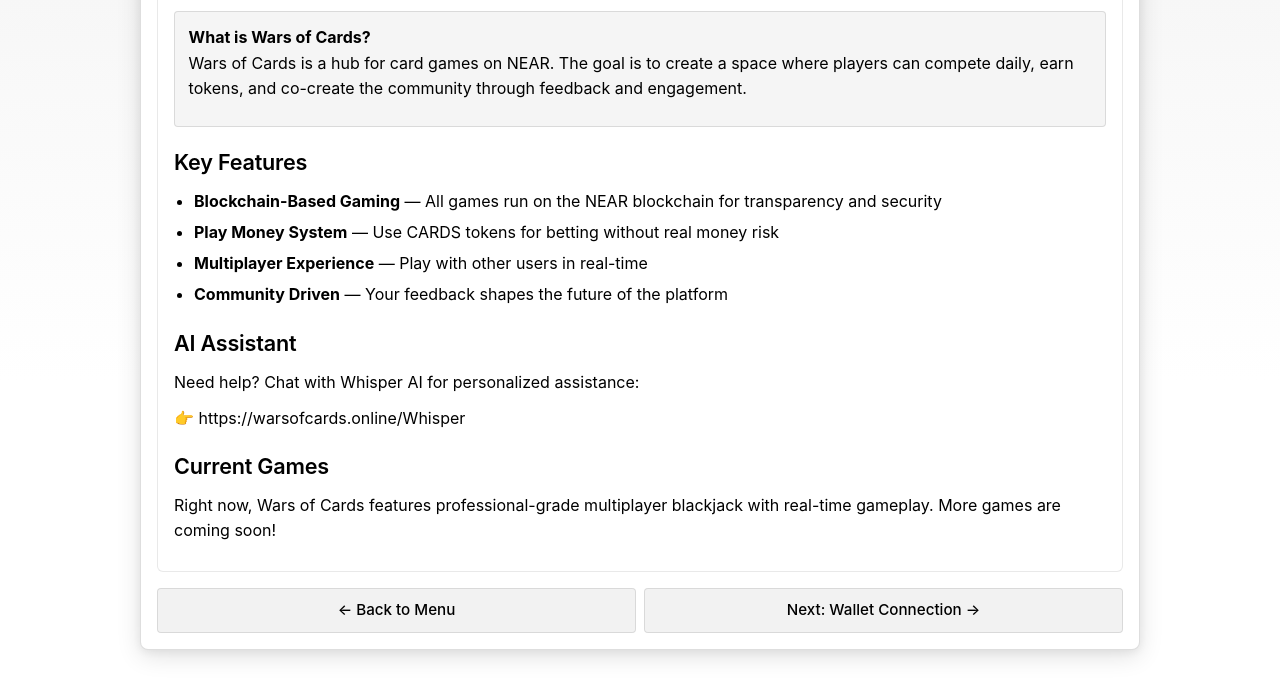
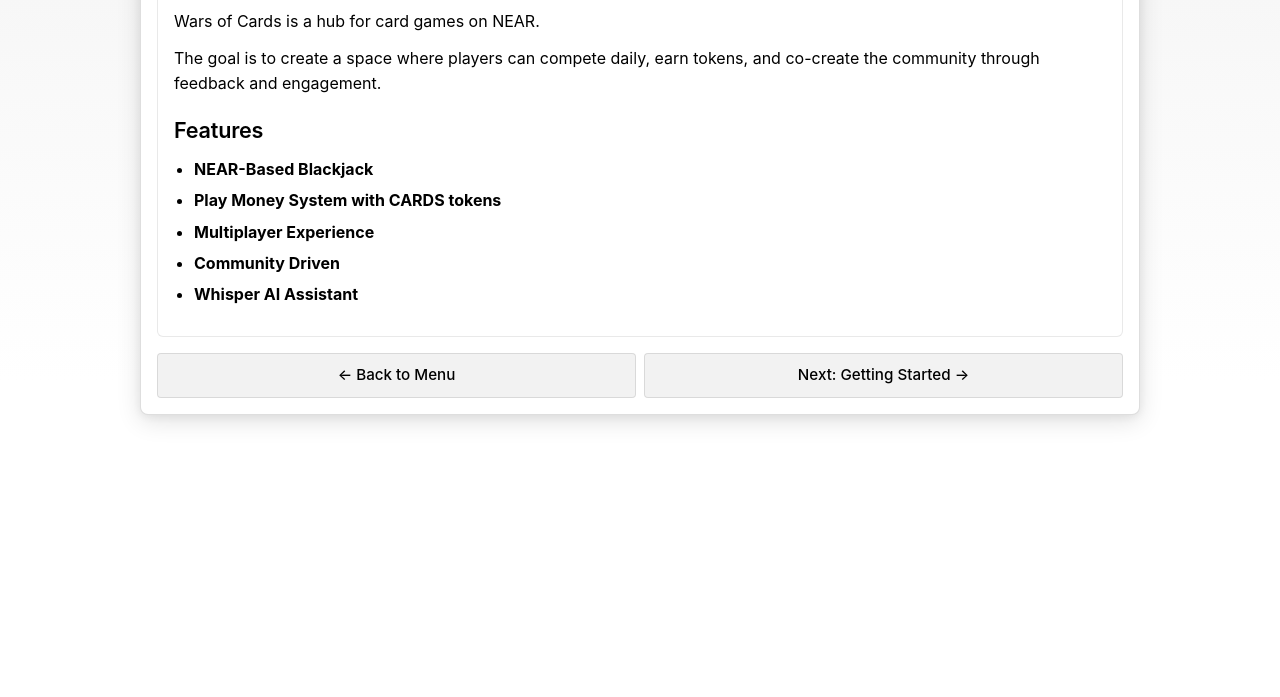
Before and after one commit to RebelsBlocks/warsofcards.github.io, a plain HTML site: page introduction.html in a window 1280 px wide. Shown: the part 99-796 px from the top of the page. Drawn offline with Linux system fonts and the light colour scheme.

Commit message:
Update introduction.html

```diff
--- a/introduction.html
+++ b/introduction.html
@@ -12,30 +12,23 @@
         <div class="content-section">
             <h1>📖 Introduction</h1>
 
-            <div class="info-box">
-                <strong>What is Wars of Cards?</strong>
-                <p>Wars of Cards is a hub for card games on NEAR. The goal is to create a space where players can compete daily, earn tokens, and co-create the community through feedback and engagement.</p>
-            </div>
 
-            <h2>Key Features</h2>
+            <p>Wars of Cards is a hub for card games on NEAR.
+            <p>The goal is to create a space where players can compete daily, earn tokens, and co-create the community through feedback and engagement.</p>
+
+            <h2>Features</h2>
             <ul>
-                <li><strong>Blockchain-Based Gaming</strong> — All games run on the NEAR blockchain for transparency and security</li>
-                <li><strong>Play Money System</strong> — Use CARDS tokens for betting without real money risk</li>
-                <li><strong>Multiplayer Experience</strong> — Play with other users in real-time</li>
-                <li><strong>Community Driven</strong> — Your feedback shapes the future of the platform</li>
+                <li><strong>NEAR-Based Blackjack</strong></li>
+                <li><strong>Play Money System with CARDS tokens</strong></li>
+                <li><strong>Multiplayer Experience</strong></li>
+                <li><strong>Community Driven</strong></li>
+                <li><strong>Whisper AI Assistant</strong></li>
             </ul>
-
-            <h2>AI Assistant</h2>
-            <p>Need help? Chat with Whisper AI for personalized assistance:</p>
-            <p>👉 <a href="https://warsofcards.online/Whisper" target="_blank">https://warsofcards.online/Whisper</a></p>
-
-            <h2>Current Games</h2>
-            <p>Right now, Wars of Cards features professional-grade multiplayer blackjack with real-time gameplay. More games are coming soon!</p>
         </div>
 
         <div class="navigation-buttons">
             <a href="index.html" class="nav-button">← Back to Menu</a>
-            <a href="wallet-connection.html" class="nav-button">Next: Wallet Connection →</a>
+            <a href="getting-started.html" class="nav-button">Next: Getting Started →</a>
         </div>
     </div>
 
```
